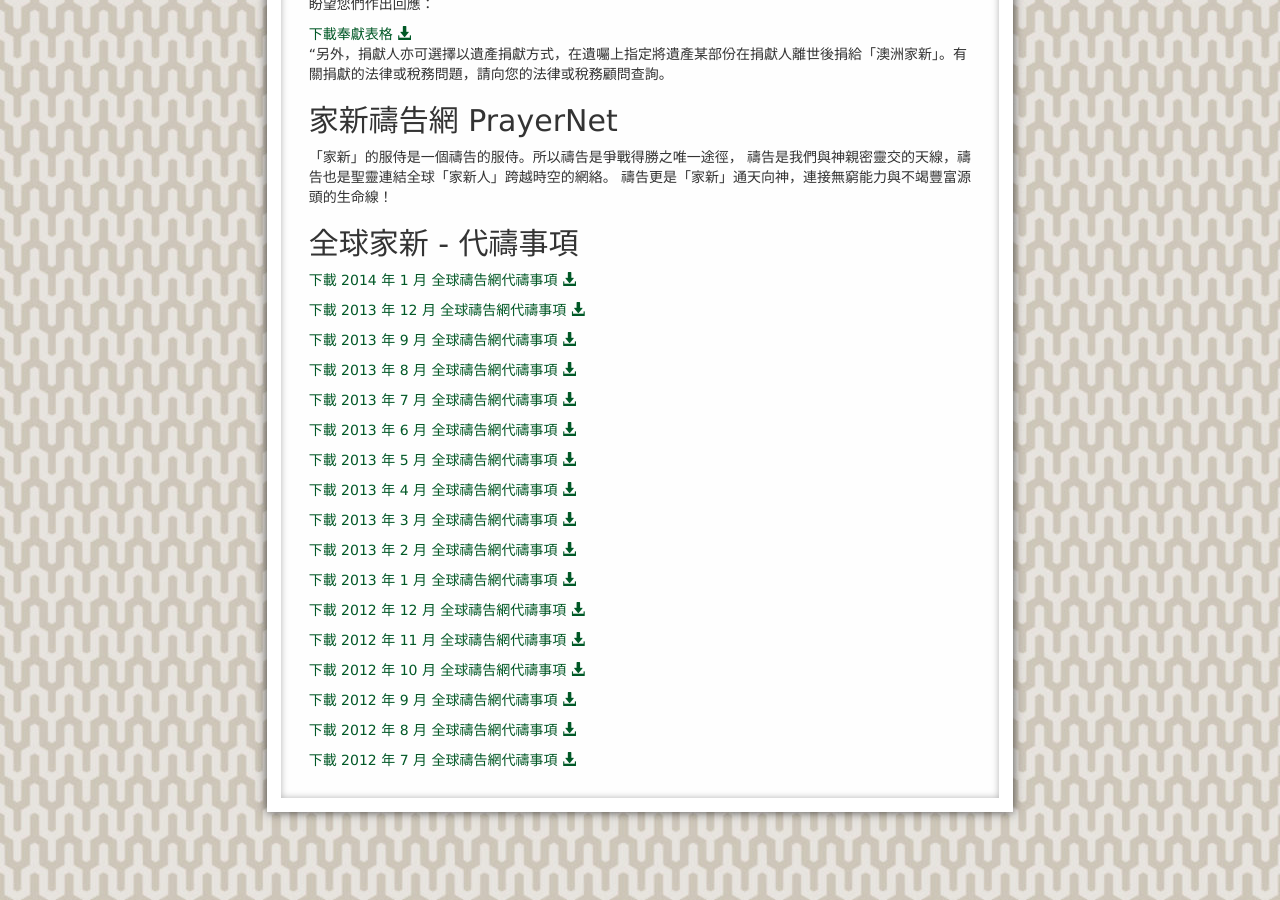
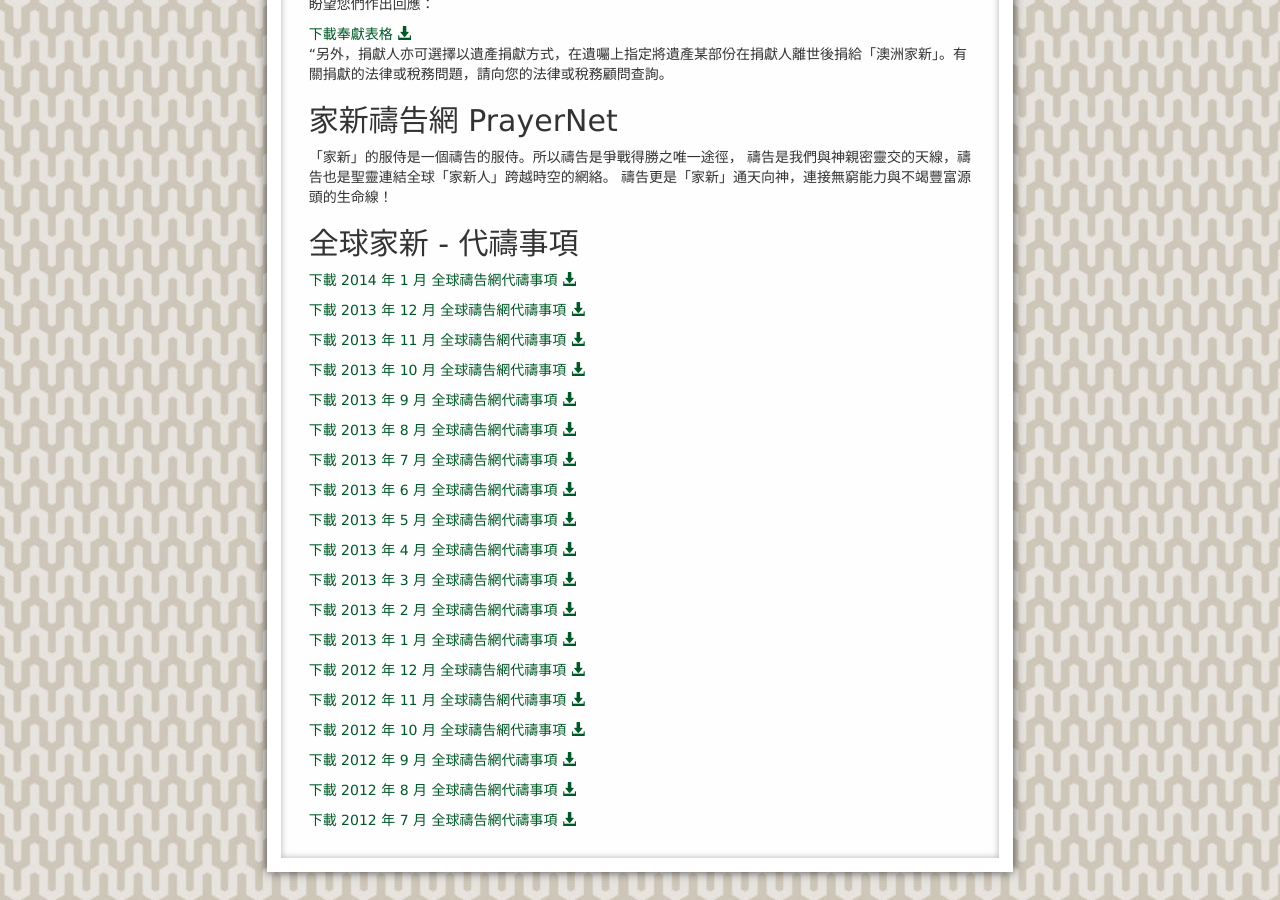
Before and after one commit to mffc/mffc, a Jekyll site: the page built from about/_posts/2001-01-02-support.md, in a window 1280 px wide and 900 px high, scrolled down 831 px. Built offline with Jekyll 4.4.1, drawn with Linux system fonts in a browser that asks for light colours; nearby versions of some CDN libraries; Markdown is read by kramdown in place of the engine named in the settings.

Commit message:
add prayernet sept - nov 2013

```diff
--- a/about/_posts/2001-01-02-support.md
+++ b/about/_posts/2001-01-02-support.md
@@ -57,6 +57,10 @@ submenu:
 
 [下載 2013 年 12 月 全球禱告網代禱事項 <span class="glyphicon glyphicon-download-alt"></span>](../Dec2013_FINAL\(TCM\).pdf)
 
+[下載 2013 年 11 月 全球禱告網代禱事項 <span class="glyphicon glyphicon-download-alt"></span>](../00 PrayerNet_Global_Nov2013_FINAL\(TCM\).pdf)
+
+[下載 2013 年 10 月 全球禱告網代禱事項 <span class="glyphicon glyphicon-download-alt"></span>](../00 PrayerNet_Global_Oct2013_Proofread\(繁體\).pdf)
+
 [下載 2013 年 9 月 全球禱告網代禱事項 <span class="glyphicon glyphicon-download-alt"></span>](../Sept2013_FINAL\(繁體\).pdf)
 
 [下載 2013 年 8 月 全球禱告網代禱事項 <span class="glyphicon glyphicon-download-alt"></span>](../Global_Prayernet_Aug_2013.pdf)
```
Also changed, not shown: 2 other files.
